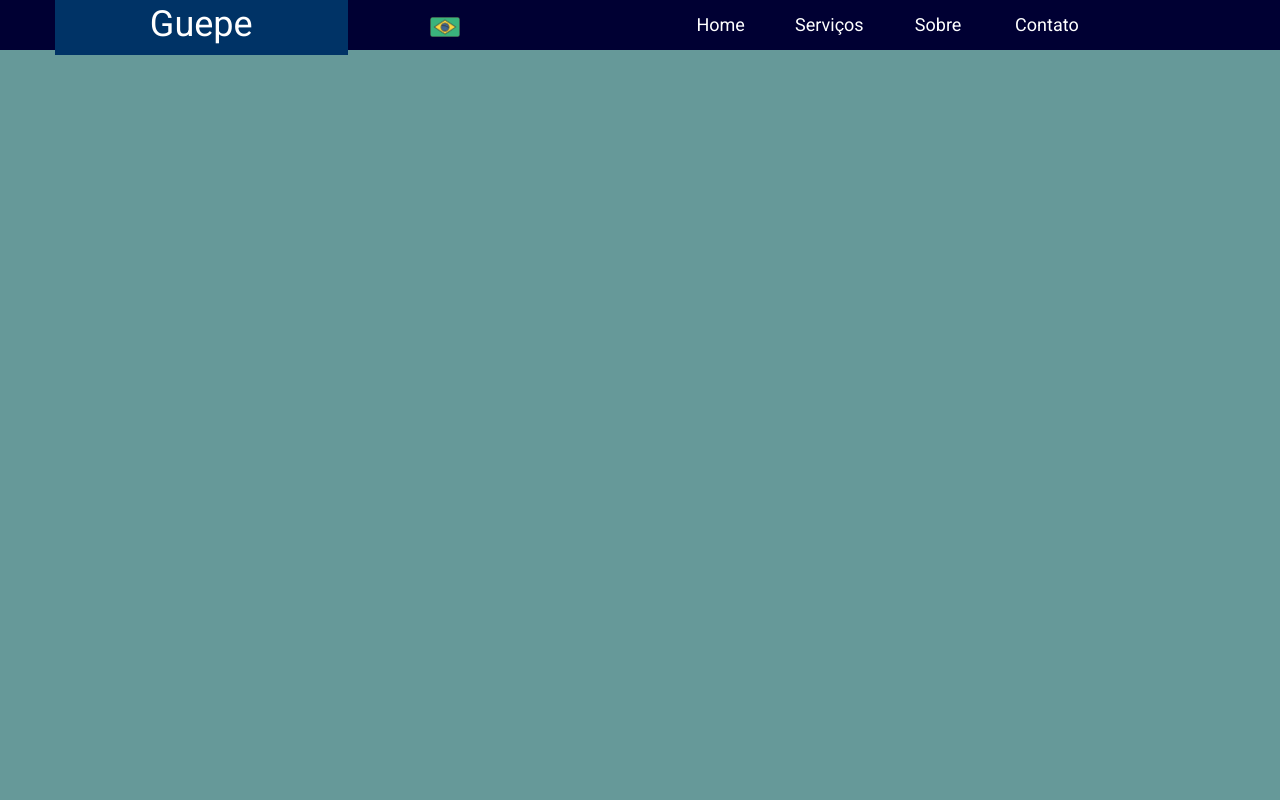
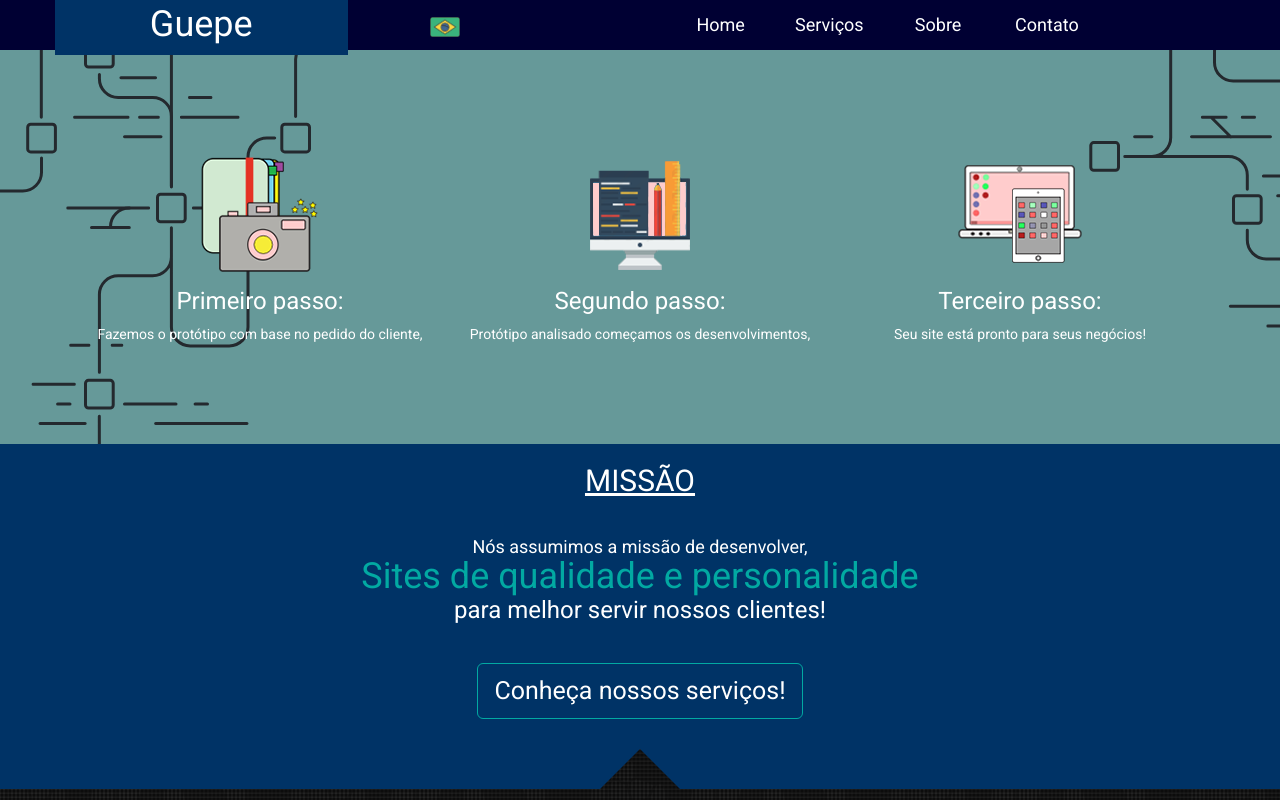
Before and after one commit to matheusFred/guepe, a website: page docs/index.html in a window 1280 px wide. Shown: the top 800 px of the page. Drawn offline with Linux system fonts and the light colour scheme; some packages are replaced by stand-ins of ours.

Commit message:
"Arrumando" routers

```diff
--- a/docs/index.html
+++ b/docs/index.html
@@ -1,7 +1,6 @@
 <!DOCTYPE html>
 <html ng-app="guepeApp">
 	<head>
-		<base href="/">
 		<title>Guepe - Websites development</title></title>
 		<meta name="viewport" content="width=device-width, initial-scale=1">
 
--- a/docs/js/routes.js
+++ b/docs/js/routes.js
@@ -7,13 +7,10 @@
 /* Desenvolvido por Matheus Ferreira <maathe.f@gmail.com>
 /*
 /* ****************************************************** */
-moduleApp.config(["$locationProvider", function($locationProvider) {
-  $locationProvider.html5Mode(true);
-}]);
 moduleApp.config(function($stateProvider) {
   $stateProvider
     .state('index', {
-      url: "/",
+      url: "",
       views: {
         'Home': { templateUrl: '/home.html', controller: 'homeCtrl'},
         'Mission': { templateUrl: '/mission.html'},
```
